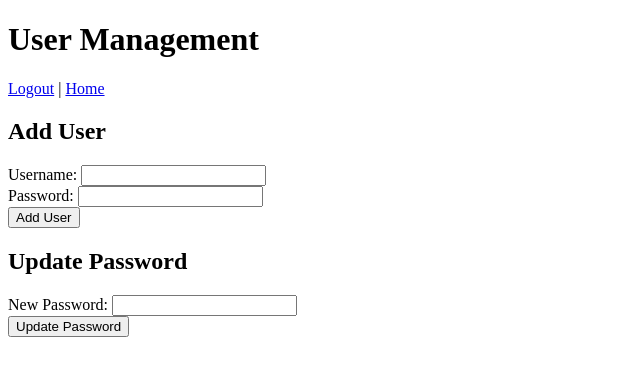
After one commit to smeird/Accounts, a PHP site: page /users.php in a window 1280 px wide. The commit adds this page. Shown: the top 376 px of the page, without its empty margins (0-640 px from the left). Run offline with PHP 8.4, Linux system fonts and the light colour scheme; the visitor is signed in with stand-in values (Sample User, id 1).

Commit message:
Add basic user authentication and management

```diff
--- a/frontend/menu.html
+++ b/frontend/menu.html
@@ -13,4 +13,6 @@
     <li><a href="categories.html"><i class="fa-solid fa-folder-open"></i> Manage Categories</a></li>
     <li><a href="groups.html"><i class="fa-solid fa-users"></i> Manage Groups</a></li>
     <li><a href="logs.html"><i class="fa-solid fa-clipboard-list"></i> View Logs</a></li>
+    <li><a href="../users.php"><i class="fa-solid fa-user"></i> Manage Users</a></li>
+    <li><a href="../logout.php"><i class="fa-solid fa-right-from-bracket"></i> Logout</a></li>
 </ul>
--- /dev/null
+++ b/php_backend/models/User.php
@@ -0,0 +1,37 @@
+<?php
+// Model for application users with password authentication.
+require_once __DIR__ . '/../Database.php';
+
+class User {
+    public static function create(string $username, string $password): int {
+        $db = Database::getConnection();
+        $hash = password_hash($password, PASSWORD_DEFAULT);
+        $stmt = $db->prepare('INSERT INTO `users` (`username`, `password`) VALUES (:username, :password)');
+        $stmt->execute(['username' => $username, 'password' => $hash]);
+        return (int)$db->lastInsertId();
+    }
+
+    public static function findByUsername(string $username): ?array {
+        $db = Database::getConnection();
+        $stmt = $db->prepare('SELECT `id`, `username`, `password` FROM `users` WHERE `username` = :username');
+        $stmt->execute(['username' => $username]);
+        $row = $stmt->fetch(PDO::FETCH_ASSOC);
+        return $row ?: null;
+    }
+
+    public static function verify(string $username, string $password): ?int {
+        $user = self::findByUsername($username);
+        if ($user && password_verify($password, $user['password'])) {
+            return (int)$user['id'];
+        }
+        return null;
+    }
+
+    public static function updatePassword(int $id, string $password): bool {
+        $db = Database::getConnection();
+        $hash = password_hash($password, PASSWORD_DEFAULT);
+        $stmt = $db->prepare('UPDATE `users` SET `password` = :password WHERE `id` = :id');
+        return $stmt->execute(['password' => $hash, 'id' => $id]);
+    }
+}
+?>
--- /dev/null
+++ b/users.php
@@ -0,0 +1,67 @@
+<?php
+// Simple user management page to add users and change passwords.
+session_start();
+require_once __DIR__ . '/php_backend/models/User.php';
+
+if (!isset($_SESSION['user_id'])) {
+    header('Location: index.php');
+    exit;
+}
+
+$message = '';
+if ($_SERVER['REQUEST_METHOD'] === 'POST') {
+    $action = $_POST['action'] ?? '';
+    if ($action === 'add') {
+        $username = $_POST['username'] ?? '';
+        $password = $_POST['password'] ?? '';
+        if ($username && $password) {
+            try {
+                User::create($username, $password);
+                $message = 'User added.';
+            } catch (Exception $e) {
+                $message = 'Error adding user.';
+            }
+        } else {
+            $message = 'Username and password required.';
+        }
+    } elseif ($action === 'update') {
+        $password = $_POST['password'] ?? '';
+        if ($password) {
+            User::updatePassword((int)$_SESSION['user_id'], $password);
+            $message = 'Password updated.';
+        } else {
+            $message = 'Password required.';
+        }
+    }
+}
+?>
+<!DOCTYPE html>
+<html lang="en">
+<head>
+    <meta charset="UTF-8">
+    <meta name="viewport" content="width=device-width, initial-scale=1.0">
+    <title>User Management</title>
+</head>
+<body>
+    <h1>User Management</h1>
+    <p><a href="logout.php">Logout</a> | <a href="frontend/index.html">Home</a></p>
+    <?php if ($message): ?>
+        <p><?= htmlspecialchars($message) ?></p>
+    <?php endif; ?>
+
+    <h2>Add User</h2>
+    <form method="post">
+        <input type="hidden" name="action" value="add">
+        <label>Username: <input type="text" name="username"></label><br>
+        <label>Password: <input type="password" name="password"></label><br>
+        <button type="submit">Add User</button>
+    </form>
+
+    <h2>Update Password</h2>
+    <form method="post">
+        <input type="hidden" name="action" value="update">
+        <label>New Password: <input type="password" name="password"></label><br>
+        <button type="submit">Update Password</button>
+    </form>
+</body>
+</html>
```
Also changed, not shown: index.php (added, +38 -0 lines), logout.php (added, +7 -0 lines), php_backend/create_tables.php (+7 -0 lines), README.md.
